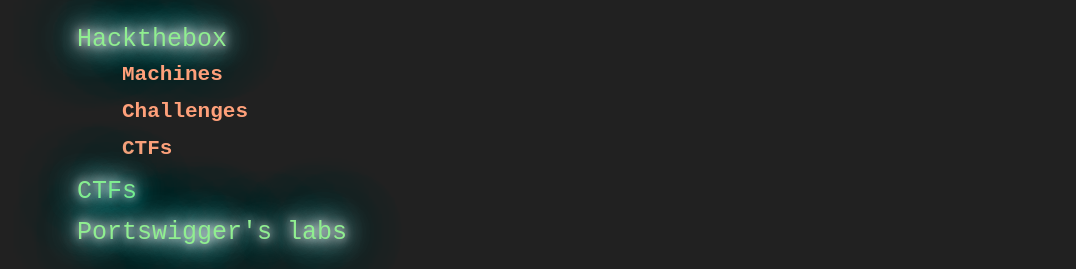
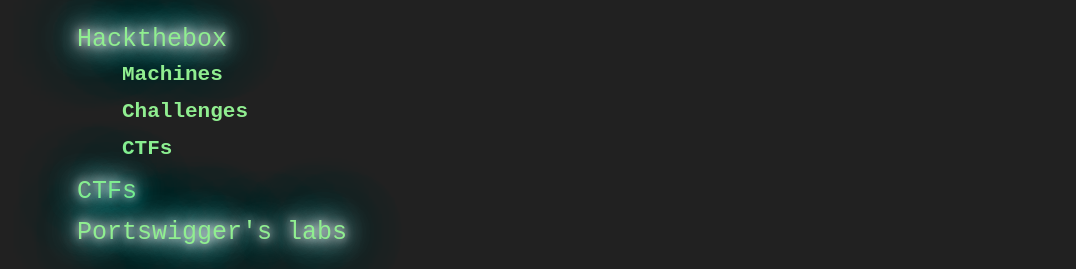
Before and after one commit to Ichyaboy/Ichyaboy.github.io, a plain HTML site: page index.html in a window 1280 px wide. Both pictures are taken after a click on the item "Hackthebox". Shown: the part 543-812 px from the top of the page, without its empty margins (127-1203 px from the left). Drawn offline with Linux system fonts and the light colour scheme.

Commit message:
Fixing some stuff

```diff
--- a/style.css
+++ b/style.css
@@ -7,7 +7,6 @@
 .Header {
     display: flex;
     align-items: center;
-
 }
 
 .Header img{
@@ -59,11 +58,12 @@
     padding: 6px;
     font-size: 25px;
     color: lightgreen;
+
     text-shadow: 0 0 10px #fff, 0 0 20px #fff, 0 0 30px #fff, 0 0 40px #0ff, 0 0 70px #0ff, 0 0 80px #0ff, 0 0 100px #0ff, 0 0 150px #0ff;
 }
 .list a{
     text-decoration: none;
-    color: lightsalmon;
+    color: lightgreen;
 }
 
 .list a:hover{
```
